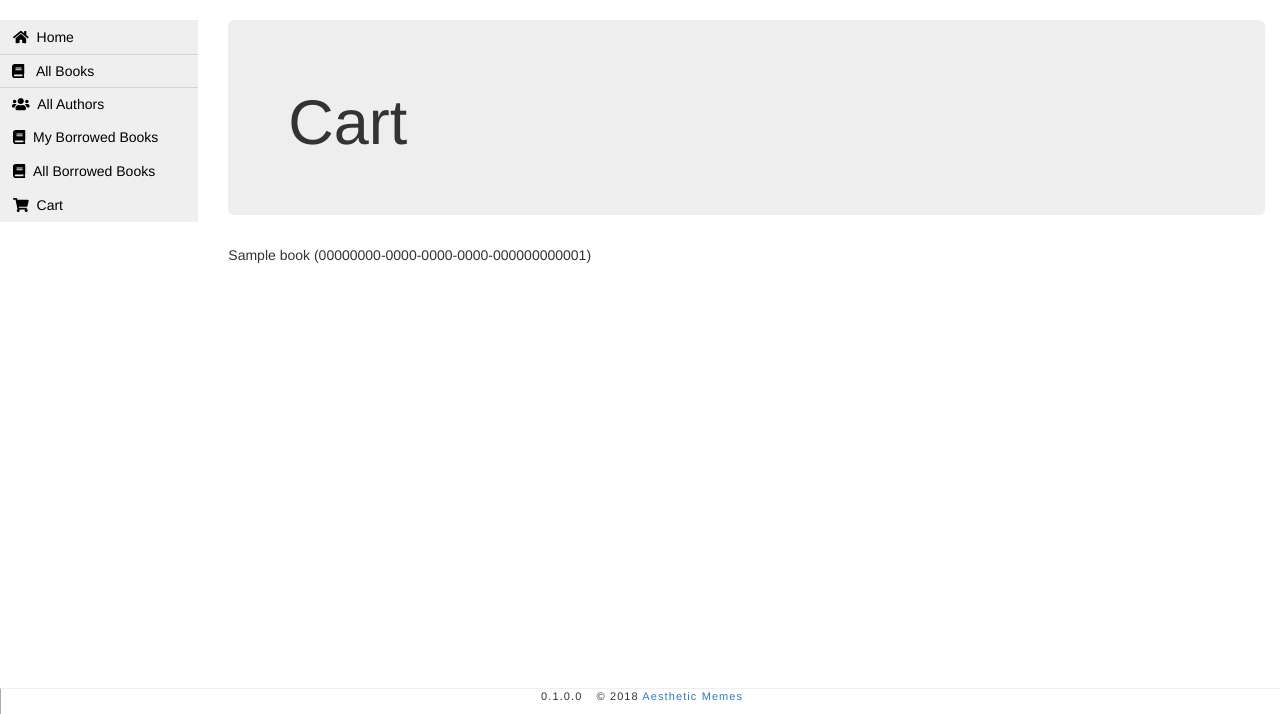
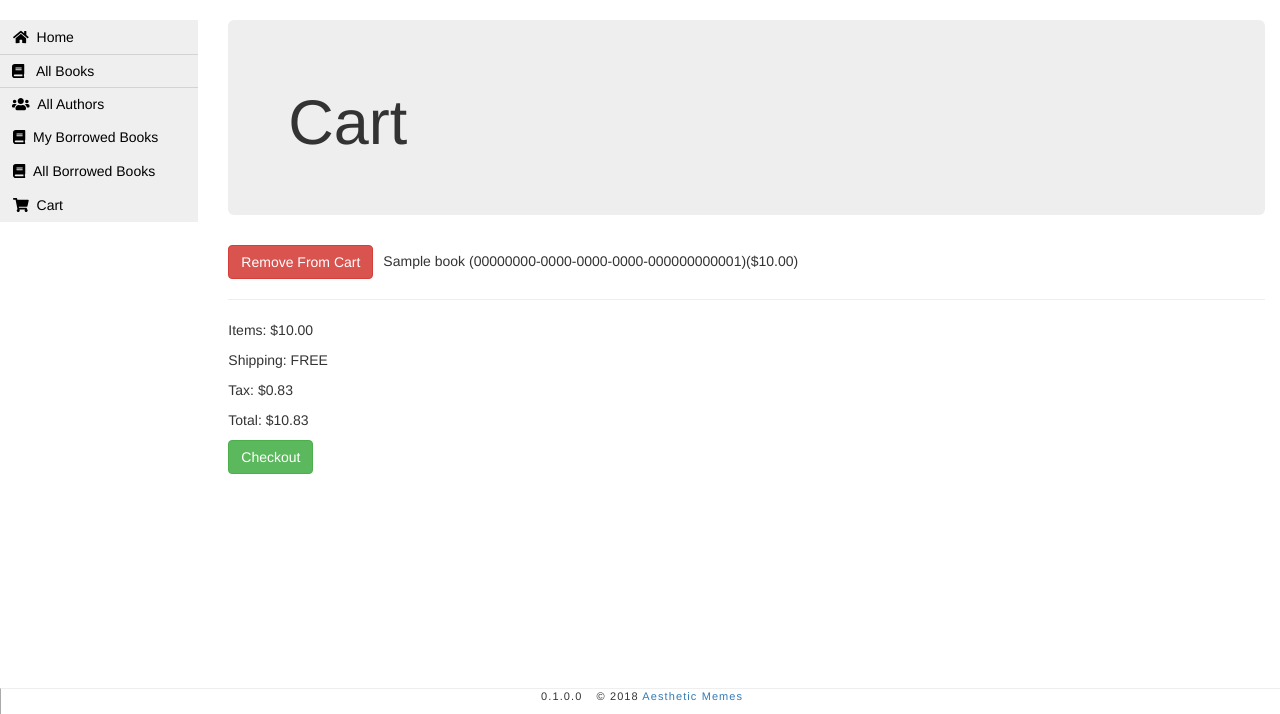
Before and after one commit to SamirKalouf/aesthetic-memes, a Django app: page /ecommerce/cart/ in a window 1280 px wide. Shown: the part 52-766 px from the top of the page. Run offline with Django 3.2, Linux system fonts and the light colour scheme; a user stored in the database is signed in; tables that the repository leaves empty hold one stand-in row (values such as "Sample post"); some libraries are stand-ins or nearby versions.

Commit message:
cart page has price, can remove items from cart

```diff
--- a/aesthetic_memes/ecommerce/admin.py
+++ b/aesthetic_memes/ecommerce/admin.py
@@ -33,12 +33,12 @@ class BookAdmin(admin.ModelAdmin):
 
 @admin.register(BookInstance)
 class BookInstanceAdmin(admin.ModelAdmin):
-    list_display = ('book', 'status', 'owner', 'borrower', 'due_back', 'id')
+    list_display = ('book', 'status', 'owner', 'borrower', 'due_back', 'id', 'price')
     list_filter = ('status', 'due_back')
 
     fieldsets = (
         (None, {
-            'fields': ('book', 'imprint', 'id', 'owner', 'cart')
+            'fields': ('book', 'imprint', 'id', 'owner', 'cart', 'price')
         }),
         ('Availability', {
             'fields': ('status', 'due_back', 'borrower')
--- a/aesthetic_memes/ecommerce/models.py
+++ b/aesthetic_memes/ecommerce/models.py
@@ -72,6 +72,8 @@ class BookInstance(models.Model):
     cart = models.ForeignKey('Cart', on_delete=models.SET_NULL, null=True, blank=True)
     borrower = models.ForeignKey(User, on_delete=models.SET_NULL, null=True, blank=True)
 
+    price = models.DecimalField(max_digits=6, decimal_places=2, default=0)
+
     LOAN_STATUS = (
         ('m', 'Maintenance'),
         ('o', 'On loan'),
--- a/aesthetic_memes/ecommerce/templates/book_cart.html
+++ b/aesthetic_memes/ecommerce/templates/book_cart.html
@@ -7,9 +7,20 @@
 
   {% if owned_books %}
     {% for book in owned_books %}
-      <p>{{ book }}</p>
+      <p><a class="btn btn-danger" role="button" style="margin-right:10px;" href={% url 'remove-from-cart' book.id %}>Remove From Cart </a>{{ book }}(${{ book.price }})</p>
     {% endfor %}
   {% else %}
     <p>Your cart is empty.</p>
   {% endif %}
+
+  <hr>
+  {% if total_price != 0 %}
+    <p>Items: ${{ total_price }}</p>
+    <p>Shipping: FREE</p>
+    <p>Tax: ${{ tax }}</p>
+    <p>Total: ${{ total_price_with_tax }}</p>
+  {% endif %}
+
+  <a href="#" class="btn btn-success" role="button">Checkout</a>
+
 {% endblock %}
--- a/aesthetic_memes/ecommerce/urls.py
+++ b/aesthetic_memes/ecommerce/urls.py
@@ -46,4 +46,5 @@ urlpatterns += [
 urlpatterns += [
     path('book/<uuid:book_id>/borrow', views.borrow_book, name='borrow-book'),
     path('book/<uuid:book_id>/add-to-cart', views.add_to_cart, name='add-to-cart'),
+    path('book/<uuid:book_id>/remove-from-cart', views.remove_from_cart, name='remove-from-cart'),
 ]
--- a/aesthetic_memes/ecommerce/views.py
+++ b/aesthetic_memes/ecommerce/views.py
@@ -29,6 +29,8 @@ from django.views.generic import ListView
 from django.http import HttpResponse
 
 from django.db.models import Q
+
+import decimal
 
 # Create your views here.
 
@@ -155,15 +157,25 @@ def CartView(request):
 
     books_owned = request.user.profile.bookinstance_set
 
+    total_price = 0
+    texas_tax = 0.0825
+
     owned_books = []
     for book in books_owned.all():
         owned_books.append(book)
+        total_price = total_price + book.price
+
+    tax = round(total_price * decimal.Decimal(texas_tax),2)
+    total_price_with_tax = total_price + tax
 
     return render(
         request,
         'book_cart.html',
         context = {'books': books,
-                    'owned_books': owned_books}
+                    'owned_books': owned_books,
+                    'total_price': total_price,
+                    'total_price_with_tax': total_price_with_tax,
+                    'tax': tax}
     )
 
 class LoanedBooksByUserListView(LoginRequiredMixin,generic.ListView):
@@ -243,3 +255,13 @@ def add_to_cart(request, book_id):
     book_instance.save()
 
     return HttpResponseRedirect(reverse('cart'))
+
+@login_required
+def remove_from_cart(request, book_id):
+    book_instance = get_object_or_404(BookInstance, pk=book_id)
+    book_instance.status = 'a'
+
+    book_instance.owner = None
+    book_instance.save()
+
+    return HttpResponseRedirect(reverse('cart'))
```
Also changed, not shown: aesthetic_memes/ecommerce/migrations/0010_bookinstance_price.py (added).
